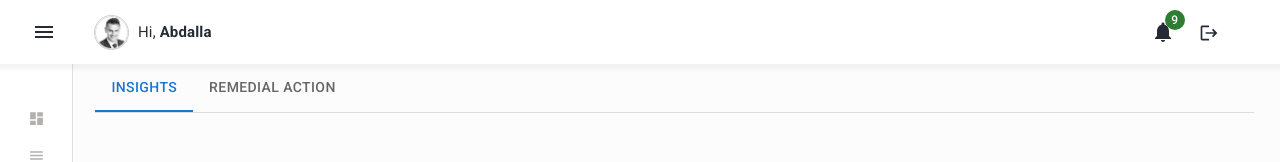
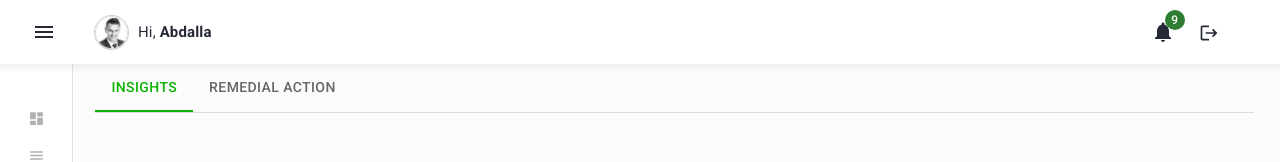
Before and after one commit to isssourav2/waystone, a React (Create React App) app: page / in a window 1280 px wide. Shown: the top 162 px of the page. Built offline with nearby package versions, Linux system fonts and the light colour scheme.

Commit message:
4.1.2021 12.00pm

```diff
--- a/src/components/Roles/home.jsx
+++ b/src/components/Roles/home.jsx
@@ -29,7 +29,7 @@ import Paper from '@mui/material/Paper';
 import Alert from '@mui/material/Alert';
 import '../../style/style.css';
 
-/*import DataGridPro from '../../components/DataGridPro';*/
+import DataGridPro from '../../components/DataGridPro';
 
 
 function PaperComponent(props) {
@@ -362,7 +362,7 @@ const Home = () => {
         </DialogActions>
       </Dialog>
 
-      {/* <DataGridPro/> */}
+      <DataGridPro/>
     </>
   );
 };
--- a/src/style/style.css
+++ b/src/style/style.css
@@ -1243,6 +1243,19 @@ nav.MuiList-root{
   z-index: 999;
 }
 
+.css-1h9z7r5-MuiButtonBase-root-MuiTab-root.Mui-selected{
+  color: #0bb202 !important;
+}
+
+
+.css-1aquho2-MuiTabs-indicator{
+  background-color: #0bb202 !important;
+}
+
+.menu-link .MuiList-root .css-bshv44-MuiButtonBase-root-MuiListItem-root{
+  padding: 0px;
+}
+
 
 @media (max-width: 1100px) {
   .col-box .css-i4bv87-MuiSvgIcon-root {
```
